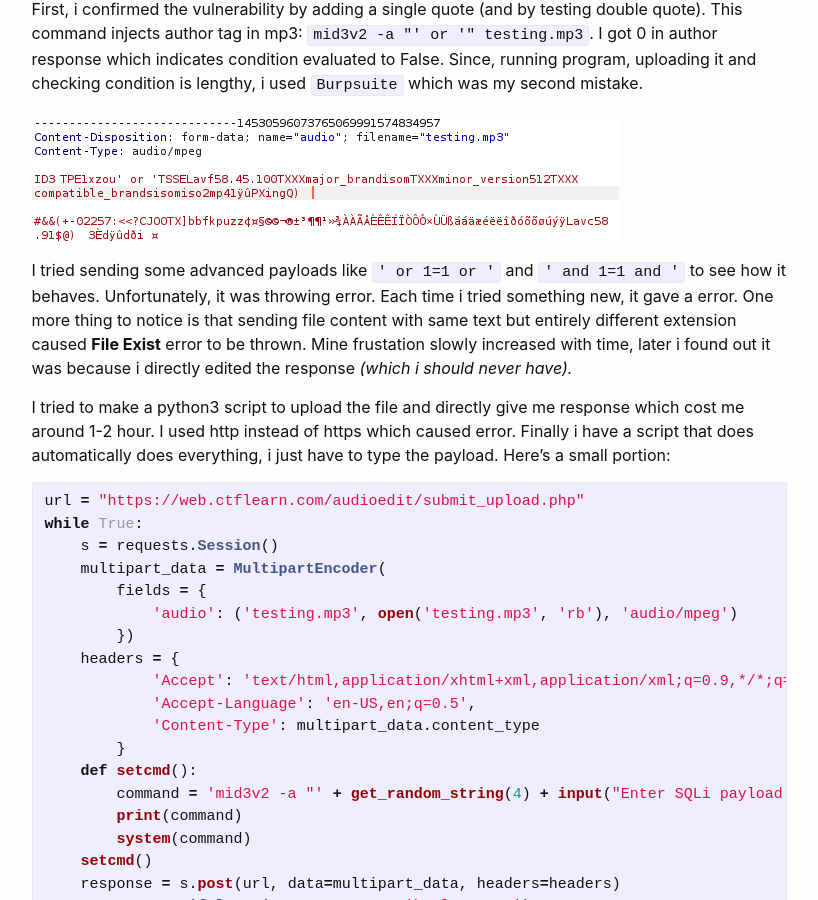
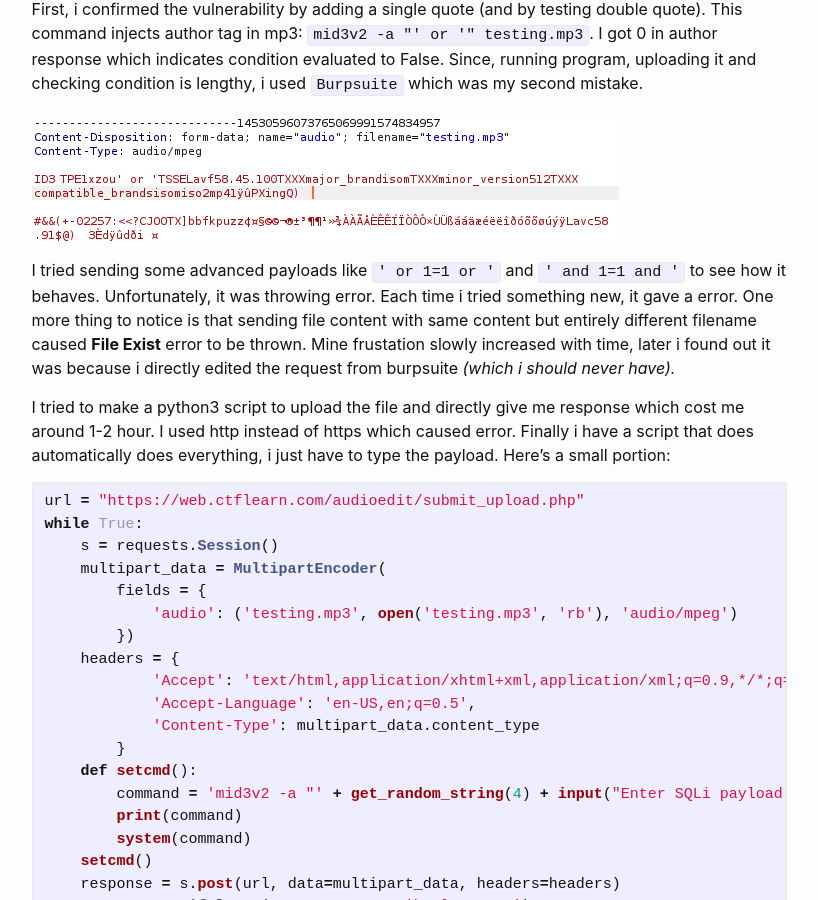
Before and after one commit to machinexa2/machinexa2.github.io, a Jekyll site: the page built from writeups/_posts/2020-09-19-audioedit.markdown, in a window 1280 px wide and 900 px high, scrolled down 1653 px. Shown: the whole window, without its empty margins (231-1049 px from the left). Built offline with Jekyll 4.4.1, drawn with Linux system fonts in a browser that asks for light colours.

Commit message:
04:05:42 PM 10/04/2020

````diff
--- a/writeups/_posts/2020-09-19-audioedit.markdown
+++ b/writeups/_posts/2020-09-19-audioedit.markdown
@@ -25,7 +25,7 @@ First, i confirmed the vulnerability by adding a single quote (and by testing do
 
 ![Burp Request](/writeups/assets/images/ctflearn_audioedit_burprequest.png)
 
-I tried sending some advanced payloads like `' or 1=1 or '` and `' and 1=1 and '` to see how it behaves. Unfortunately, it was throwing error. Each time i tried something new, it gave a error. One more thing to notice is that sending file content with same text but entirely different extension caused **File Exist** error to be thrown. Mine frustation slowly increased with time, later i found out it was because i directly edited the response *(which i should never have).*
+I tried sending some advanced payloads like `' or 1=1 or '` and `' and 1=1 and '` to see how it behaves. Unfortunately, it was throwing error. Each time i tried something new, it gave a error. One more thing to notice is that sending file content with same content but entirely different filename caused **File Exist** error to be thrown. Mine frustation slowly increased with time, later i found out it was because i directly edited the request from burpsuite *(which i should never have).*
 
 I tried to make a python3 script to upload the file and directly give me response which cost me around 1-2 hour. I used http instead of https which caused error. Finally i have a script that does automatically does everything, i just have to type the payload. Here's a small portion:
 ```python
````
